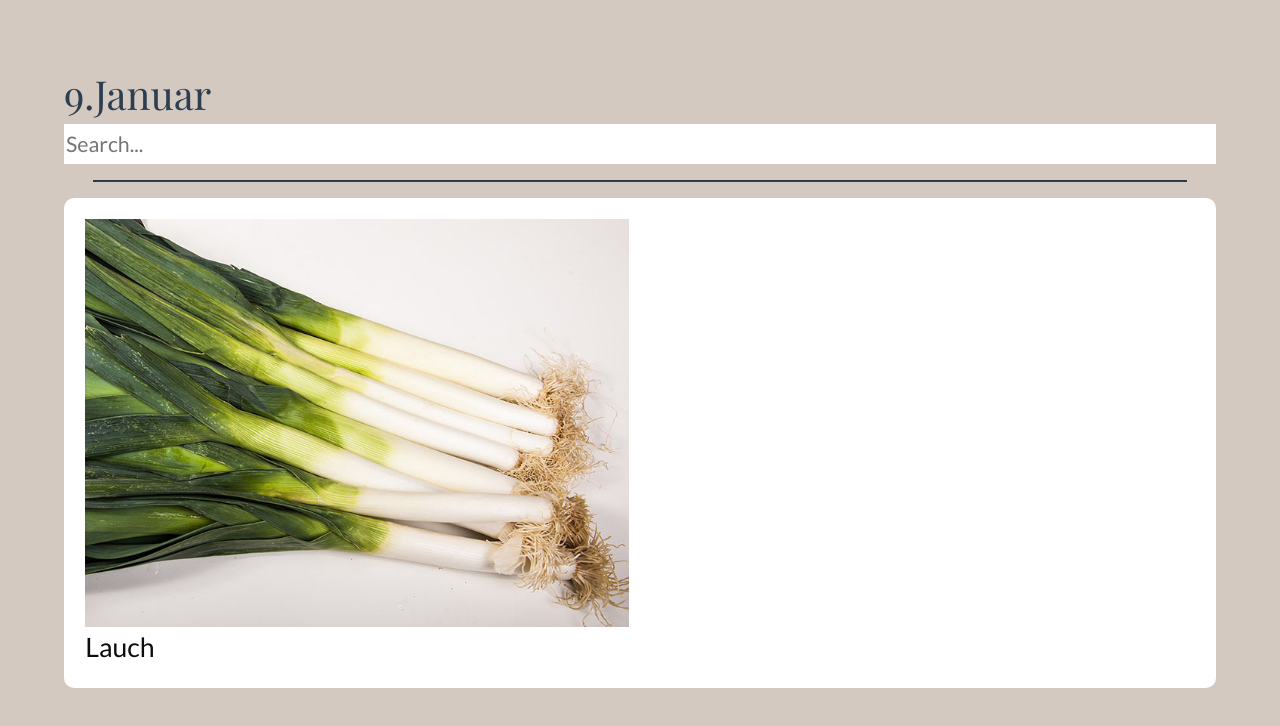
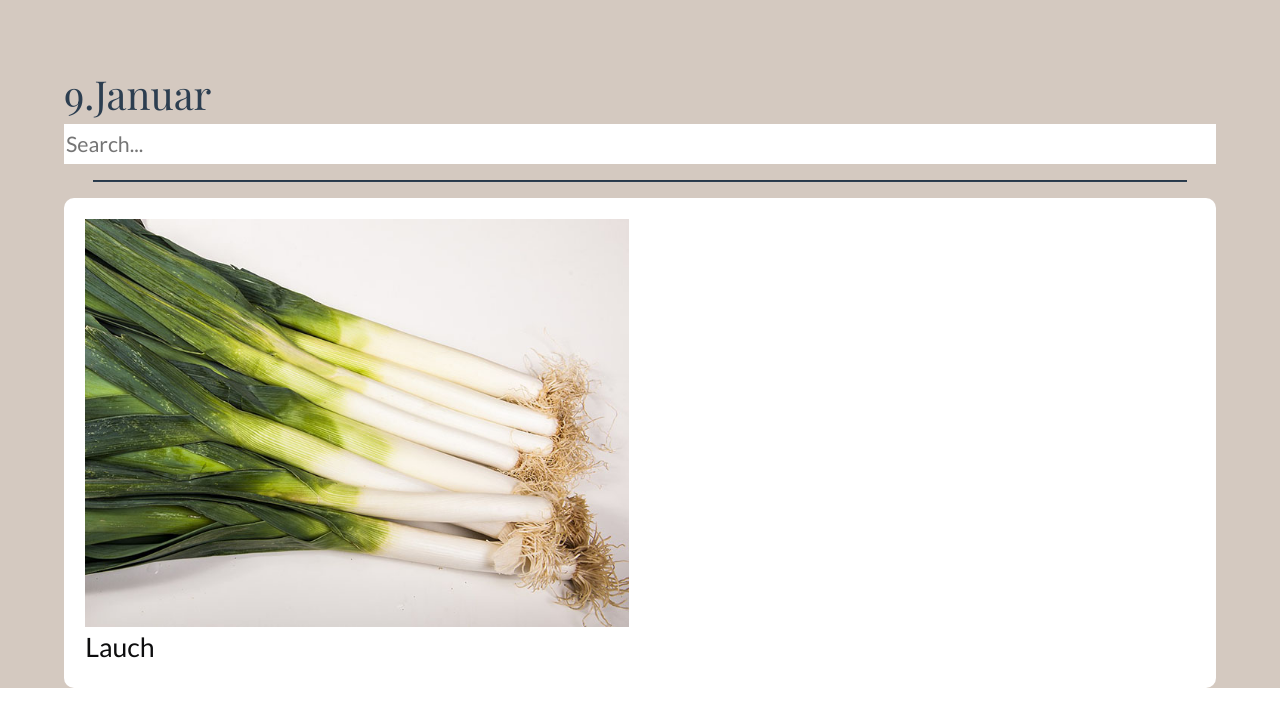
Before and after one commit to arise-dnb/seasonal-calendar, a Vue app: page / in a window 1280 px wide. Shown: the top 726 px of the page. Built offline with nearby package versions, Linux system fonts and the light colour scheme.

Commit message:
no message

```diff
--- a/src/App.vue
+++ b/src/App.vue
@@ -19,7 +19,7 @@ body {
   text-align: left;
   color: #2c3e50;
   background-color: #d4c9c0;
-  height: 100vh;
+  height: auto;
   width: 100vw;
 }
 </style>
--- a/src/views/Home.vue
+++ b/src/views/Home.vue
@@ -194,7 +194,7 @@ export default {
           name: "November",
           seasonal: ["apfel", "lauch", "karotte"]
         },
-        { mID: "12", name: "Dezember", seasonal: ["lauch"] }
+        { mID: "12", name: "Dezember", seasonal: ["lauch", "erbse", "spinat"] }
       ]
     };
   },
```
Also changed, not shown: Bild1.png (added).
